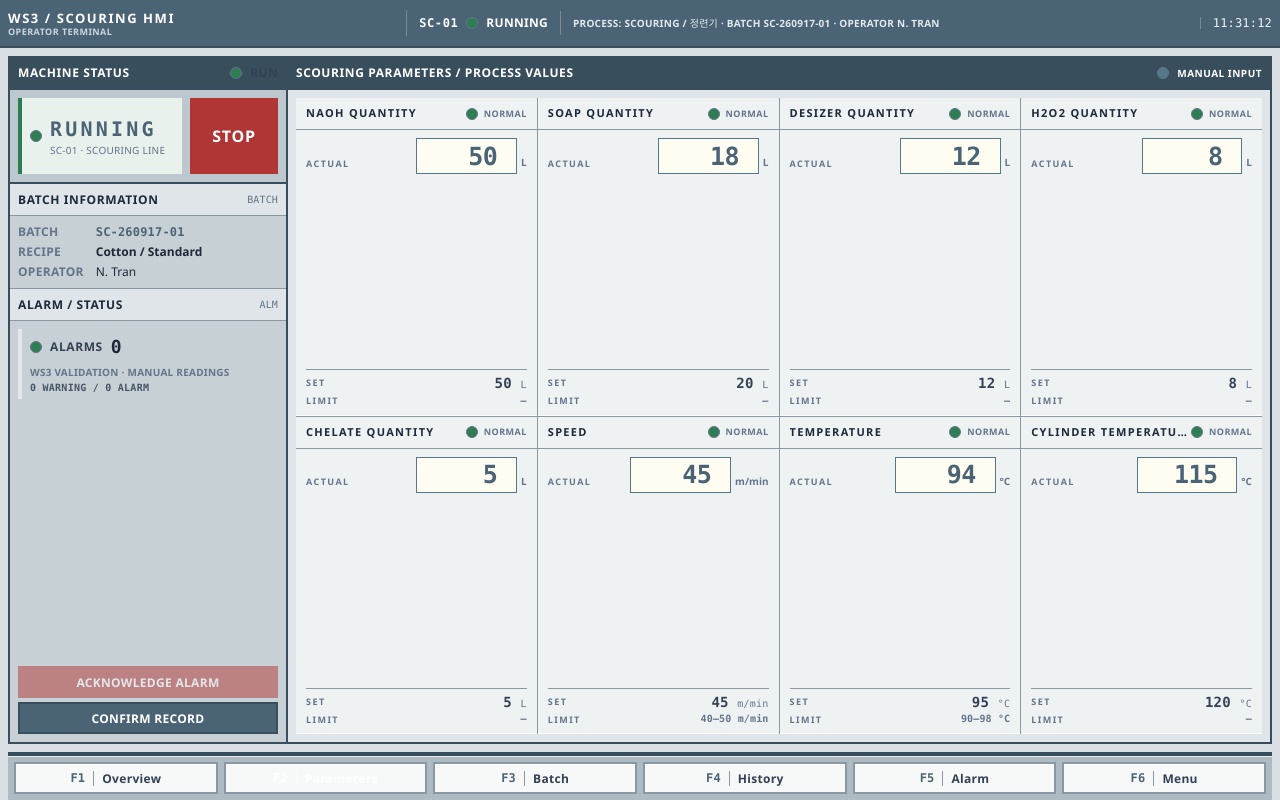
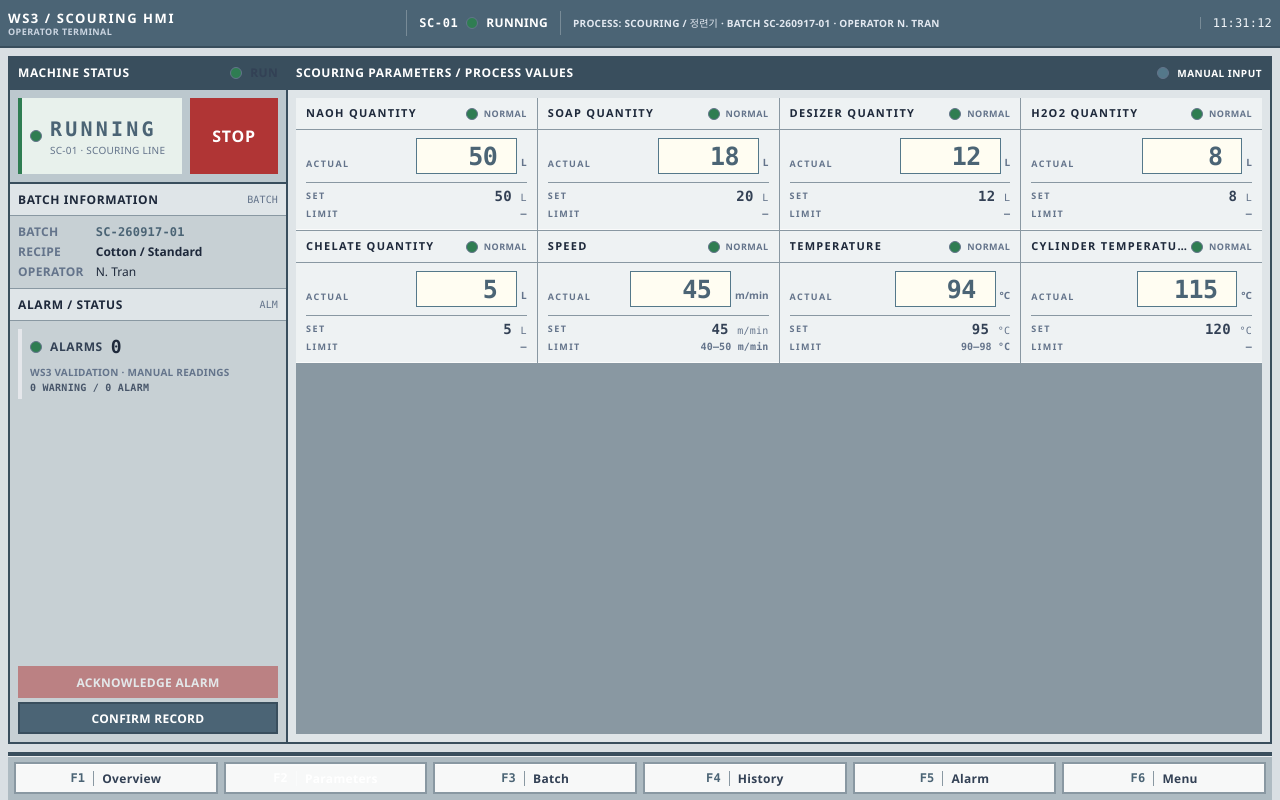
Before and after one commit to Tran-Tr-Khai/ws3-prod-sys, a React (Vite) app in the folder frontend/: page /machine/scouring in a window 1280 px wide. Built offline with nearby package versions, Linux system fonts and the light colour scheme; no server answers.

Commit message:
fix(scouring): reset compact parameter composition

```diff
--- a/frontend/src/components/hmi/ParameterSetpoint.tsx
+++ b/frontend/src/components/hmi/ParameterSetpoint.tsx
@@ -46,7 +46,7 @@ export function ParameterSetpoint({
   };
 
   return (
-    <section className={`flex h-full min-h-[132px] flex-col overflow-hidden shadow-[inset_0_-1px_0_rgba(255,255,255,0.7)] ${cellTone}`}>
+    <section className={`min-h-[132px] overflow-hidden shadow-[inset_0_-1px_0_rgba(255,255,255,0.7)] ${cellTone}`}>
       <header className="flex min-h-8 items-center justify-between border-b border-line px-2.5 py-1">
         <h3 className="truncate text-[11px] font-bold uppercase tracking-[0.12em] text-slate-800">{label}</h3>
         <span className="flex items-center gap-1.5 text-[9px] font-bold uppercase tracking-wider text-slate-500">
@@ -55,7 +55,7 @@ export function ParameterSetpoint({
         </span>
       </header>
 
-      <div className="flex flex-1 flex-col px-2.5 py-2">
+      <div className="px-2.5 py-2">
         <div className="flex items-end justify-between gap-2">
           <span className="pb-1 text-[9px] font-bold uppercase tracking-[0.16em] text-slate-500">Actual</span>
           {actualEditable ? (
@@ -80,7 +80,7 @@ export function ParameterSetpoint({
           )}
         </div>
 
-        <div className="mt-auto grid grid-cols-[auto_1fr] items-center gap-x-3 border-t border-line pt-1.5">
+        <div className="mt-2 grid grid-cols-[auto_1fr] items-center gap-x-3 border-t border-line pt-1.5">
           <span className="text-[9px] font-bold uppercase tracking-[0.16em] text-slate-500">Set</span>
           <span className="font-mono text-right text-sm font-bold leading-none tabular-nums text-slate-700">
             {formatValue(setpoint)} <span className="text-[10px] font-normal text-slate-500">{unit}</span>
--- a/frontend/src/features/machines/ScouringHMIPage.tsx
+++ b/frontend/src/features/machines/ScouringHMIPage.tsx
@@ -97,7 +97,7 @@ export function ScouringHMIPage() {
         </aside>
         <section className="flex min-h-0 min-w-0 flex-col bg-panel">
           <header className="flex min-h-8 items-center justify-between border-b-2 border-industrialDark bg-industrialDark px-2 py-1 text-white"><h2 className="text-xs font-bold uppercase tracking-wider">Scouring parameters / Process values</h2><span className="flex items-center gap-2 text-[10px] font-bold uppercase tracking-wider"><StatusLamp status="info" showLabel={false} /> MANUAL INPUT</span></header>
-          <div className="min-h-0 flex-1 bg-surfaceMuted p-2"><div className="grid h-full grid-cols-2 grid-rows-4 gap-px bg-line lg:grid-cols-4 lg:grid-rows-2">{validatedParameters.map((parameter) => <ParameterSetpoint key={parameter.label} {...parameter} actual={actualValues[parameter.label]} actualEditable onActualChange={(value) => updateActualValue(parameter.label, value)} onInvalidInput={() => logInvalidInput(parameter)} />)}</div></div>
+          <div className="min-h-0 flex-1 bg-surfaceMuted p-2"><div className="grid h-full grid-cols-2 grid-rows-[auto_auto_auto_auto] content-start items-start gap-px bg-line lg:grid-cols-4 lg:grid-rows-[auto_auto]">{validatedParameters.map((parameter) => <ParameterSetpoint key={parameter.label} {...parameter} actual={actualValues[parameter.label]} actualEditable onActualChange={(value) => updateActualValue(parameter.label, value)} onInvalidInput={() => logInvalidInput(parameter)} />)}</div></div>
         </section>
       </div>
     </div>
```
